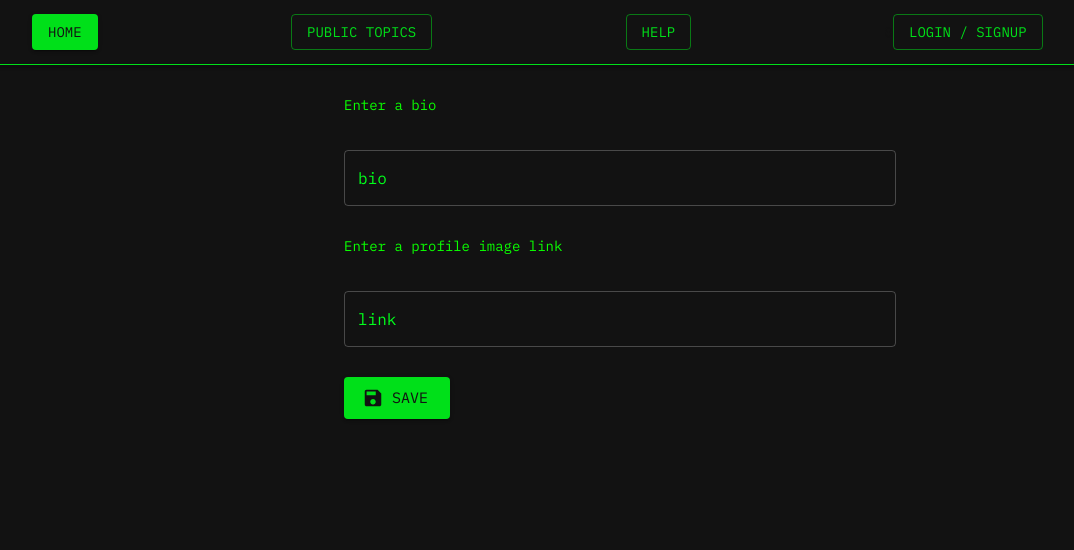
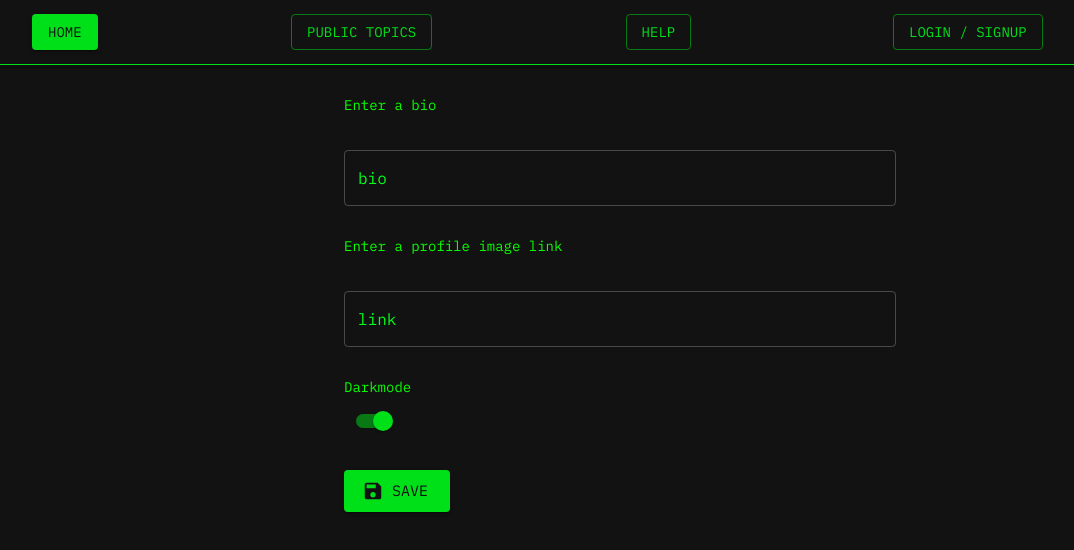
Before and after one commit to pwetherbee/cipherforums-backend, a React (Create React App) app in the folder client/: page /settings in a window 1280 px wide. Shown: the top 550 px of the page, without its empty margins (20-1094 px from the left). Built offline with nearby package versions, Linux system fonts and the light colour scheme; no server answers.

Commit message:
updated linking for create public forum, added switch for darkmode settings

```diff
--- a/client/src/pages/PubForum.js
+++ b/client/src/pages/PubForum.js
@@ -12,6 +12,7 @@ import Paper from "@material-ui/core/Paper";
 import Grid from "@material-ui/core/Grid";
 import Box from "@material-ui/core/Box";
 import Button from "@material-ui/core/Button";
+import { Link as RouteLink } from "react-router-dom";
 
 const useStyles = makeStyles((theme) => ({
   root: {
@@ -79,7 +80,13 @@ export default function MediaControlCard() {
         </Typography>
       </Grid>
       <Grid item xs={12} sm={6}>
-        <Button className={classes.create} variant="contained" color="primary">
+        <Button
+          className={classes.create}
+          variant="contained"
+          color="primary"
+          component={RouteLink}
+          to="/CreatePublic"
+        >
           Post to Business
         </Button>
       </Grid>
--- a/client/src/pages/Settings.js
+++ b/client/src/pages/Settings.js
@@ -11,6 +11,7 @@ import TextField from "@material-ui/core/TextField";
 import FormControl from "@material-ui/core/FormControl";
 import SaveIcon from "@material-ui/icons/Save";
 import { useState } from "react";
+import Switch from "@material-ui/core/Switch";
 
 const useStyles = makeStyles((theme) => ({
   settingsContainer: {
@@ -74,6 +75,16 @@ export default function Public() {
             className={classes.settingsItem}
           />
         </FormControl>
+        <FormControl fullWidth>
+          <Typography
+            variant="body2"
+            gutterBottom
+            className={classes.settingsItem}
+          >
+            Darkmode
+          </Typography>
+          <Switch defaultChecked color="primary" />
+        </FormControl>
         <Button
           className={classes.settingsItem}
           variant="contained"
```
